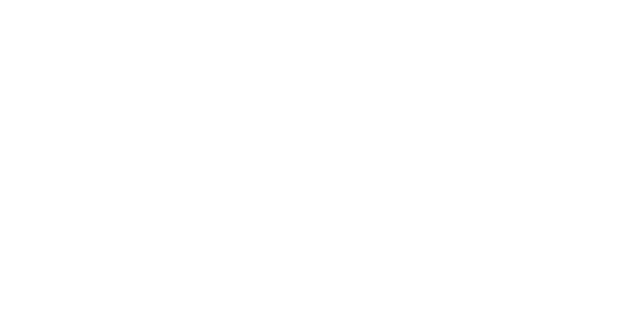
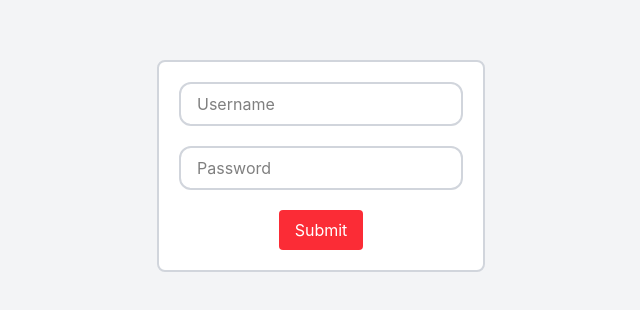
Before and after one commit to Sushovan-kc/react, a React (Vite) app in the folder learning_react/: page / in a window 1280 px wide. Shown: the part 1034-1344 px from the top of the page, without its empty margins (319-959 px from the left). Before the commit the page ends 800 px from the top, so only its background shows below. Built offline with nearby package versions, Linux system fonts and the light colour scheme.

Commit message:
two way binding form example

```diff
--- a/learning_react/src/App.jsx
+++ b/learning_react/src/App.jsx
@@ -1,9 +1,15 @@
 import React from 'react'
-import UseStatePractice from './useStatePractice'
+import UseStatePractice from './react_practice/useStatePractice'
+import TwoWayBinding from './react_practice/twowaybinding'
 const App = () => {
   return (
     <>
-    <UseStatePractice />
+    <div>
+      <UseStatePractice />
+    </div>
+    <div>
+      <TwoWayBinding />
+    </div>
     </>
   )
 }
--- /dev/null
+++ b/learning_react/src/react_practice/twowaybinding.jsx
@@ -0,0 +1,43 @@
+import { React, useState } from 'react'
+
+const TwoWayBinding = () => {
+    const [username, setUsername] = useState('')
+    const [password, setPassword] = useState('')
+
+    const handleSubmit = (e) => {
+        e.preventDefault()
+        console.log('Username:', username)
+        console.log('Password:', password)
+        setUsername('')
+        setPassword('')
+    }
+
+  return (
+    <div className='flex bg-gray-100 flex-col items-center justify-center h-screen gap-5'>
+        <div >
+        <form onSubmit={handleSubmit} className='flex flex-col items-center justify-center border-2 border-gray-300 p-5 rounded-lg bg-white gap-5'>
+            <input
+                className='px-4 py-2 border-2 border-gray-300 rounded-xl'
+                type="text"
+                placeholder="Username"
+                value={username}
+                onChange={(e) => setUsername(e.target.value)}
+            />
+            <input
+                type="password"
+                placeholder="Password"
+                value={password}
+                onChange={(e) => setPassword(e.target.value)}
+                className='px-4 py-2 border-2 border-gray-300 rounded-xl'
+            />
+            <button type="submit" className='px-4 py-2 bg-red-500 text-white rounded'>
+                Submit
+            </button>
+        </form>
+        </div>
+
+    </div>
+  )
+}
+
+export default TwoWayBinding
```
Also changed, not shown: learning_react/src/react_practice/useStatePractice.jsx (renamed from learning_react/src/useStatePractice.jsx).
